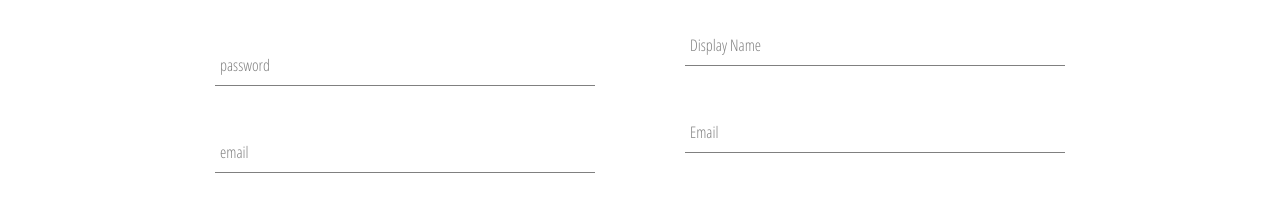
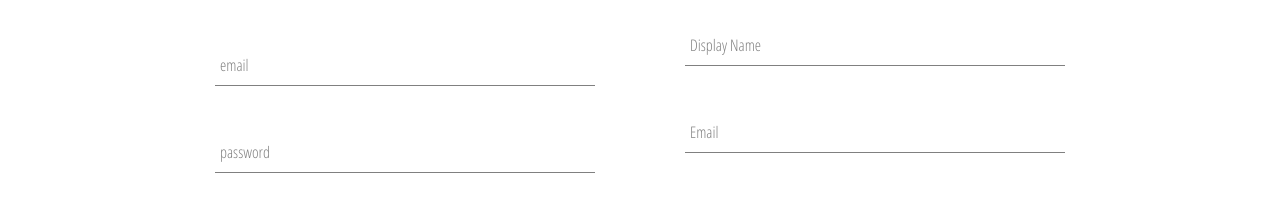
Before and after one commit to deliaIulianaPetrovici/crwn-clothing, a React (Create React App) app: page /signin in a window 1280 px wide. Shown: the part 216-427 px from the top of the page. Built offline with nearby package versions, Linux system fonts and the light colour scheme; no server answers.

Commit message:
finishing sign-in handle submit method

```diff
--- a/src/components/sign-in/sign-in.component.jsx
+++ b/src/components/sign-in/sign-in.component.jsx
@@ -3,7 +3,7 @@
 import FormInput from '../form-input/form-input.component';
 import CustomButton from '../custom-button/custom-button.component';
 
-import {signInWithGoogle} from '../../firebase/firebase.utils';
+import {auth, signInWithGoogle} from '../../firebase/firebase.utils';
 
 import './sign-in.styles.scss';
 
@@ -19,10 +19,18 @@
         }
     }
 
-    handleSubmit=event=>{
+    handleSubmit= async event=>{
         event.preventDefault();
+        const {email, password}=this.state;
+        try{
+            await auth.signInWithEmailAndPassword(email, password);
+            this.setState({email:'',password:''})
 
-        this.setState({email:'',password:''})
+        }catch(error){
+            console.log(error);
+
+        }
+
     }
     handleChange=event=>{
         const {value, name}=event.target;
@@ -41,7 +49,7 @@
                     type="email"
                     handleChange={this.handleChange}
                     value={this.state.email}
-                    label="password"
+                    label="email"
                     required
                     />
 
@@ -50,9 +58,9 @@
                     <FormInput
                     name='password'
                     type="password"
-                    value={this.state.email}
+                    value={this.state.password}
                     handleChange={this.handleChange}
-                    label="email"
+                    label="password"
                     required
                     />
 
```
